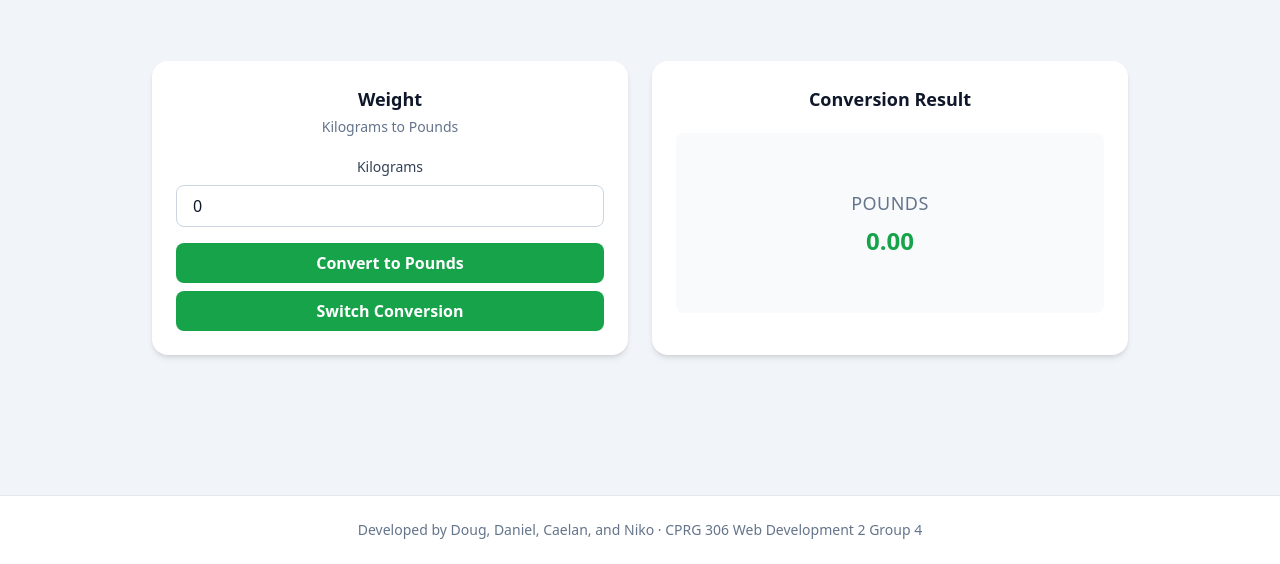
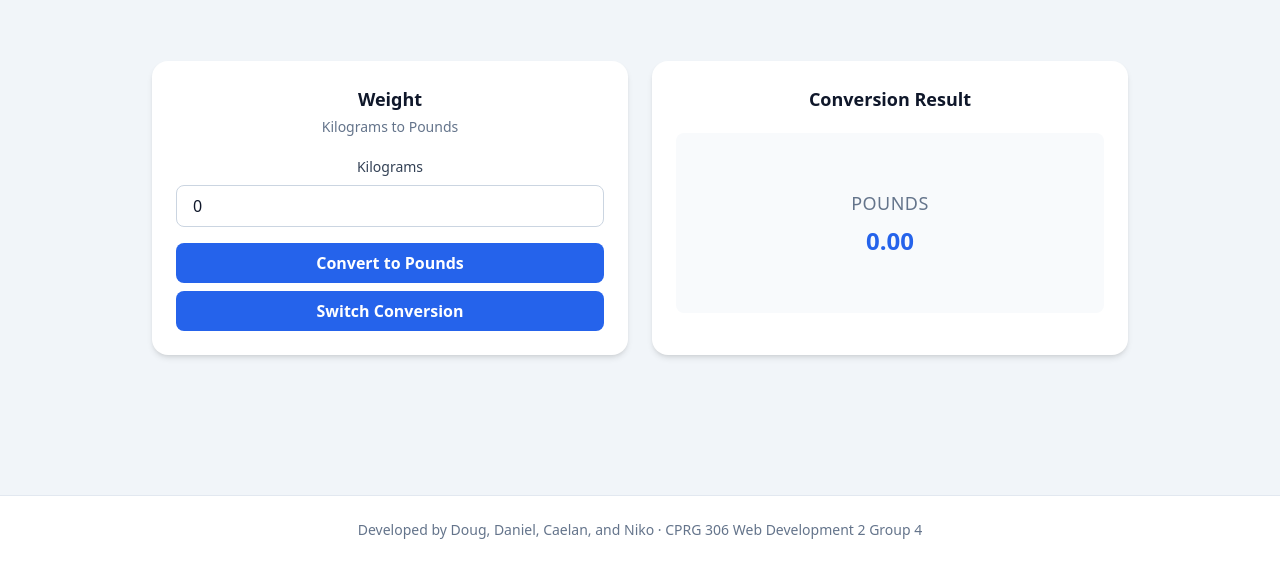
Before and after one commit to NikoDewit/web-development-2-group-4-assignment-1, a website: page pages/temperature_calc.html in a window 1280 px wide. Shown: the part 236-800 px from the top of the page. Drawn offline with nearby package versions, Linux system fonts and the light colour scheme.

Commit message:
changed temperature colors to blue

```diff
--- a/pages/temperature_calc.html
+++ b/pages/temperature_calc.html
@@ -66,19 +66,19 @@
             id="kg-input"
             type="text"
             value="0"
-            class="w-full rounded-lg border border-slate-300 px-4 py-2 text-slate-900 focus:border-green-500 focus:outline-none"
+            class="w-full rounded-lg border border-slate-300 px-4 py-2 text-slate-900 focus:border-blue-500 focus:outline-none"
           />
 
           <button
             id="conversion-button"
-            class="w-full mt-4 rounded-lg bg-green-600 px-4 py-2 font-semibold text-white hover:bg-green-700 transition cursor-pointer"
+            class="w-full mt-4 rounded-lg bg-blue-600 px-4 py-2 font-semibold text-white hover:bg-blue-700 transition cursor-pointer"
           >
             Convert to Pounds
           </button>
 
           <button
             id="switch-button"
-            class="w-full mt-2 rounded-lg bg-green-600 px-4 py-2 font-semibold text-white hover:bg-green-700 transition cursor-pointer"
+            class="w-full mt-2 rounded-lg bg-blue-600 px-4 py-2 font-semibold text-white hover:bg-blue-700 transition cursor-pointer"
           >
             Switch Conversion
           </button>
@@ -102,7 +102,7 @@
               Pounds
             </p>
 
-            <p id="kg-result" class="text-2xl font-bold text-green-600 mt-2">
+            <p id="kg-result" class="text-2xl font-bold text-blue-600 mt-2">
               0.00
             </p>
           </div>
```
